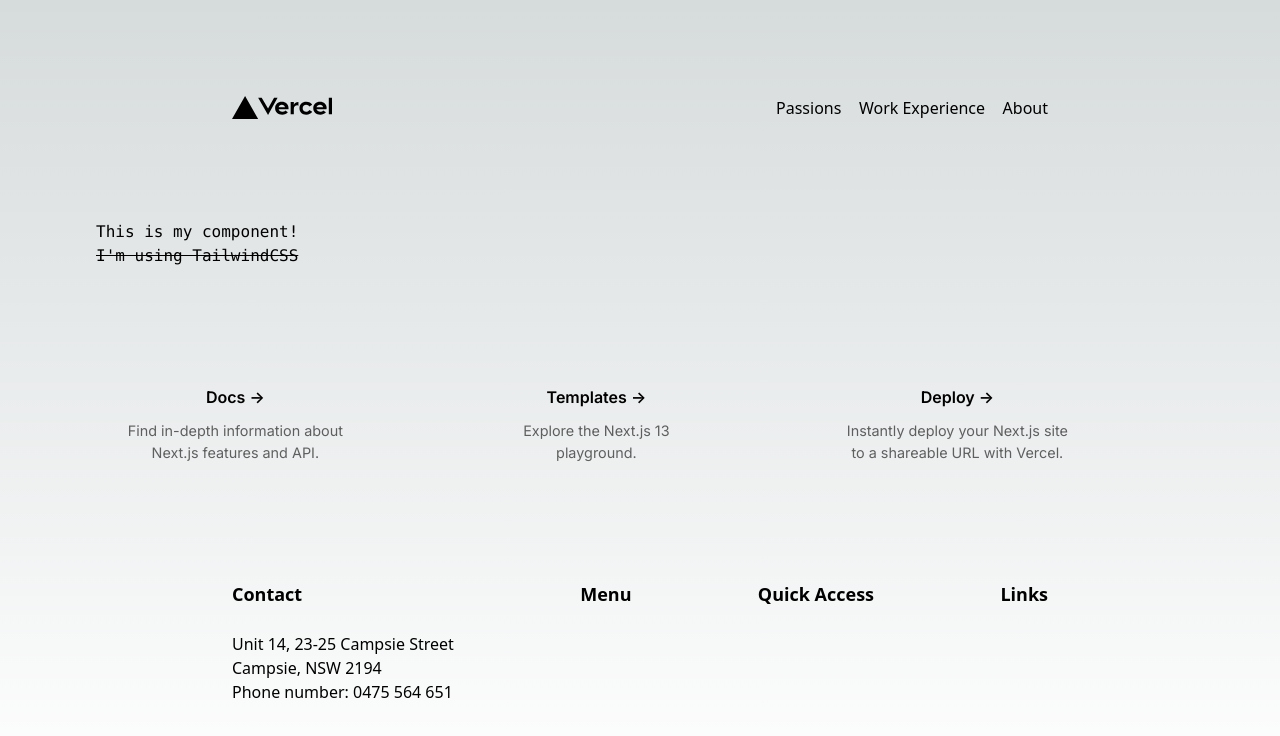
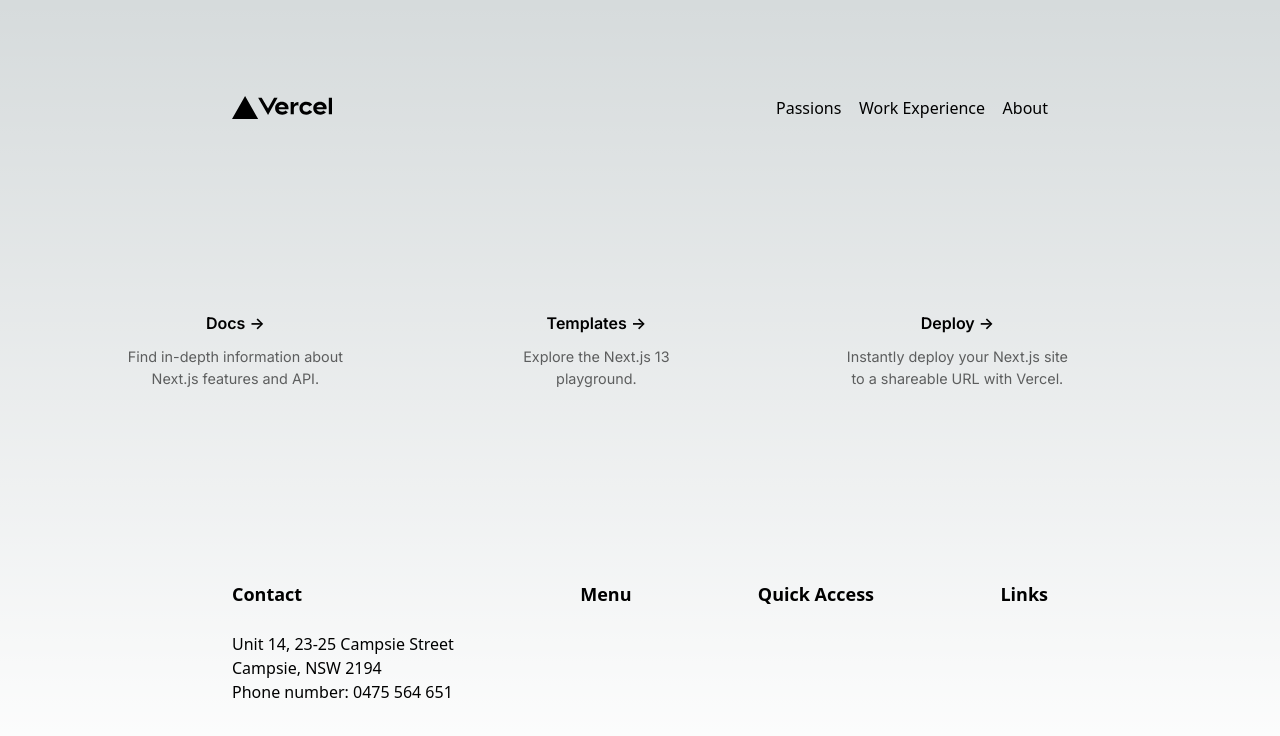
Before and after one commit to acdeiiknprv/my_resume, a Next.js app: page / in a window 1280 px wide. Shown: the top 736 px of the page. Built offline with nearby package versions, Linux system fonts and the light colour scheme.

Commit message:
Make Logo return to homepage

```diff
--- a/src/app/page.tsx
+++ b/src/app/page.tsx
@@ -12,11 +12,7 @@ const inter = Inter({ subsets: ['latin'] })
 export default function Home() {
   return (
     <main className={styles.main}>
-      <Menu />
-      <div className={styles.description}>
-        <TestChild />
-      </div>
-
+      <Menu activeLink=''/>
 
       <div className="grid grid-cols-3 gap-3">
         <ClickableCard
```
